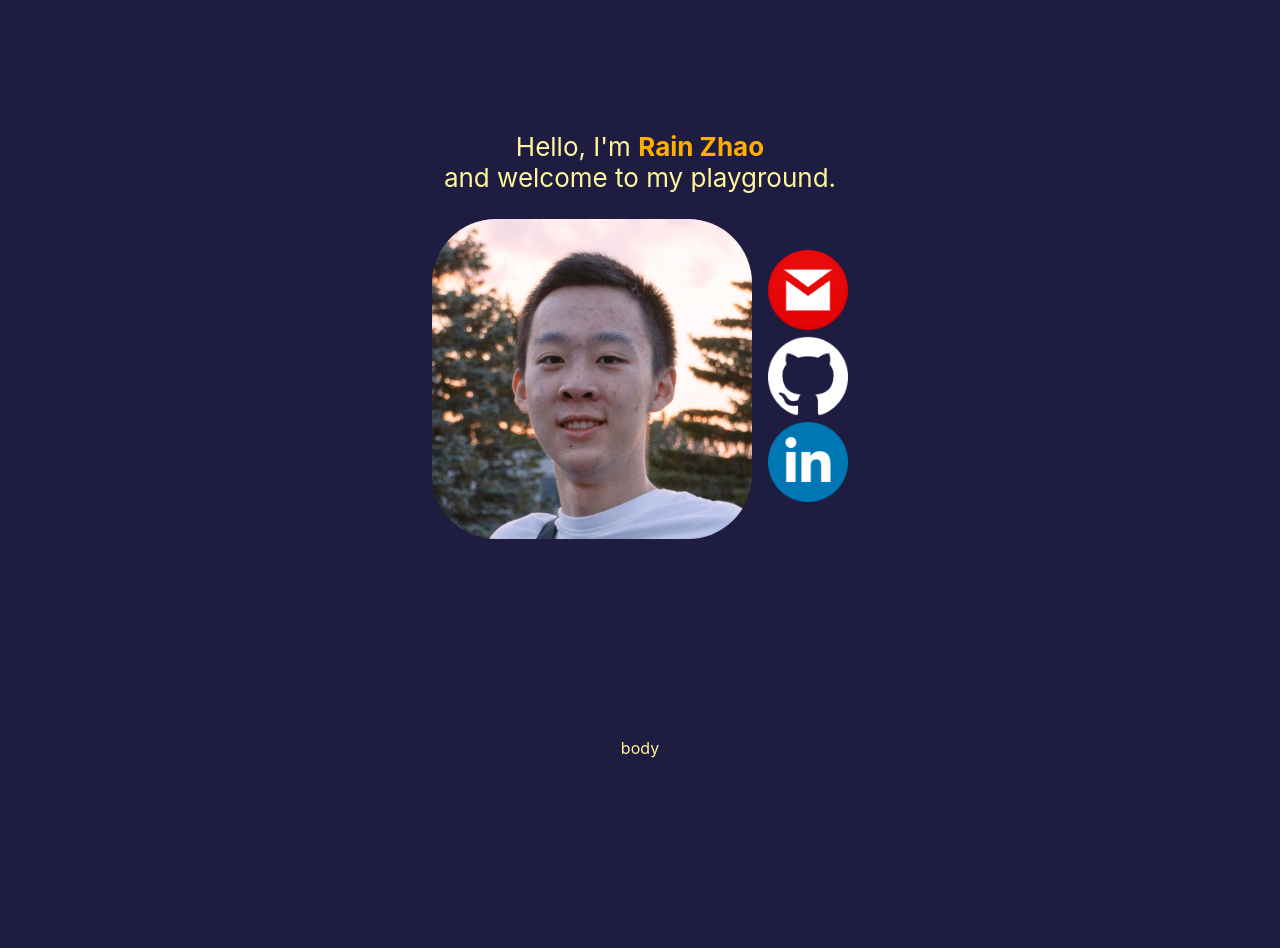
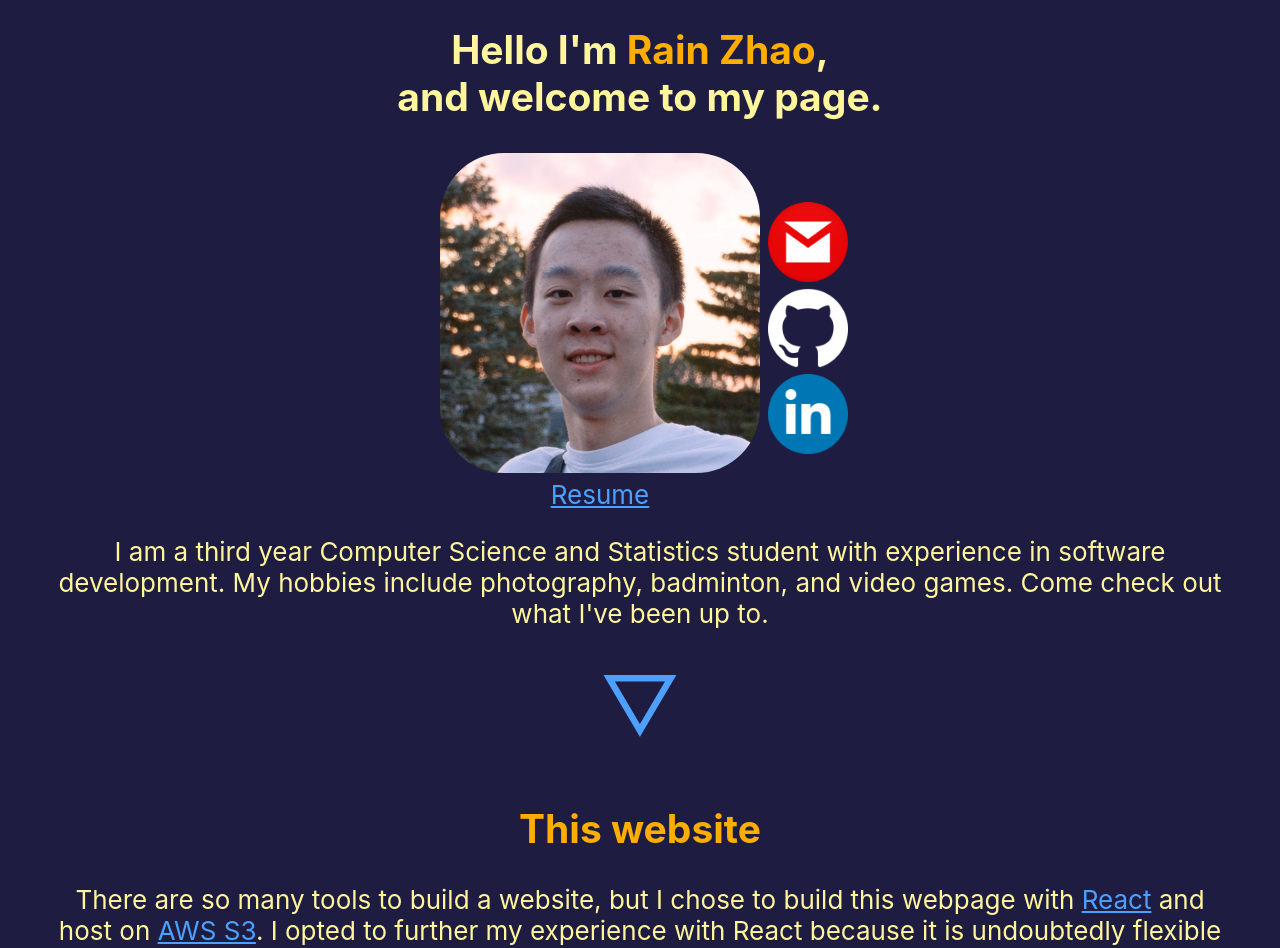
Before and after one commit to rainzhao2000/rainzhao.com, a React (Create React App) app in the folder resources/: page / in a window 1280 px wide. Shown: the part 160-1108 px from the top of the page. Before the commit the page ends 934 px from the top, so only its background shows below. Built offline with nearby package versions, Linux system fonts and the light colour scheme.

Commit message:
descriptions

```diff
--- a/resources/src/app/App.css
+++ b/resources/src/app/App.css
@@ -1,11 +1,9 @@
 .App {
   text-align: center;
+  font-size: calc(10px + 2vmin);
+  margin: 0 4vw;
 }
 
 .App-logo {
   height: 10vmin;
 }
-
-.App-link {
-  color: #61dafb;
-}
--- a/resources/src/app/App.tsx
+++ b/resources/src/app/App.tsx
@@ -1,16 +1,34 @@
 import React from "react";
 import Navbar from "../navbar/Navbar";
 import Header from "../header/Header";
+import Section from "../section/Section";
 import "./App.css";
 
 function App() {
   return (
     <div className="App">
       <Navbar />
-      <Header />
-      <div>
-        <p>body</p>
-      </div>
+      <Header jumpToID="Section-website" />
+      <Section id="Section-website" title="This website">
+        <p>
+          There are so many tools to build a website, but I chose to build this
+          webpage with{" "}
+          <a href="https://reactjs.org/" target="_blank">
+            React
+          </a>{" "}
+          and host on{" "}
+          <a href="https://aws.amazon.com/s3/" target="_blank">
+            AWS S3
+          </a>
+          . I opted to further my experience with React because it is
+          undoubtedly flexible and in high demand. Having helped build homepage
+          widgets with React components previously at{" "}
+          <a href="https://loopio.com/" target="_blank">
+            Loopio
+          </a>
+          , I've gained a great deal of best practices and experience.
+        </p>
+      </Section>
     </div>
   );
 }
--- a/resources/src/header/Header.css
+++ b/resources/src/header/Header.css
@@ -10,7 +10,6 @@
   flex-direction: column;
   align-items: center;
   justify-content: center;
-  font-size: calc(10px + 2vmin);
 }
 
 .Header-inline {
@@ -25,3 +24,8 @@
   display: flex;
   flex-direction: column;
 }
+
+.Header-jump {
+  text-decoration: none;
+  font-size: 10vh;
+}
--- a/resources/src/header/Header.tsx
+++ b/resources/src/header/Header.tsx
@@ -7,18 +7,29 @@ import gmailLogo from "./gmailLogo.png";
 import githubLogo from "./githubLogo.png";
 // @ts-ignore
 import linkedInLogo from "./linkedInLogo.png";
+// @ts-ignore
+import resume from "./Resume.pdf";
 import "./Header.css";
 
-function Header() {
+type HeaderProps = {
+  jumpToID: string;
+};
+
+function Header(props: HeaderProps) {
   return (
     <header className="App-header">
-      <p>
-        Hello, I'm <strong className="highlight">Rain Zhao</strong>
+      <h2>
+        Hello I'm <strong className="highlight">Rain Zhao</strong>,
         <br />
-        and welcome to my playground.
-      </p>
+        and welcome to my page.
+      </h2>
       <div className="Header-inline">
-        <img src={pfp} className="Header-pfp" alt="logo" />
+        <div>
+          <img src={pfp} className="Header-pfp" alt="logo" />
+          <a href={resume} target="_blank">
+            Resume
+          </a>
+        </div>
         <div className="Header-socials">
           <a href="mailto:rainzhao2000@gmail.com" target="_blank">
             <img src={gmailLogo} className="App-logo" alt="Gmail" />
@@ -31,6 +42,14 @@ function Header() {
           </a>
         </div>
       </div>
+      <p>
+        I am a third year Computer Science and Statistics student with
+        experience in software development. My hobbies include photography,
+        badminton, and video games. Come check out what I've been up to.
+      </p>
+      <a className="Header-jump" href={`#${props.jumpToID}`}>
+        ▽
+      </a>
     </header>
   );
 }
--- a/resources/src/index.css
+++ b/resources/src/index.css
@@ -17,3 +17,7 @@ code {
 .highlight {
   color: #ffae00;
 }
+
+a {
+  color: #4ea0ff;
+}
--- /dev/null
+++ b/resources/src/section/Section.css
@@ -0,0 +1,3 @@
+.App-section {
+  height: 1000px;
+}
--- /dev/null
+++ b/resources/src/section/Section.tsx
@@ -0,0 +1,19 @@
+import React from "react";
+import "./Section.css";
+
+type SectionProps = {
+  id: string;
+  title: string;
+  children?: React.ReactNode;
+};
+
+function Section(props: SectionProps) {
+  return (
+    <div id={props.id} className="App-section">
+      <h2 className="highlight">{props.title}</h2>
+      {props.children}
+    </div>
+  );
+}
+
+export default Section;
```
Also changed, not shown: 1 other file (tests, documents, lock files or other folders).
